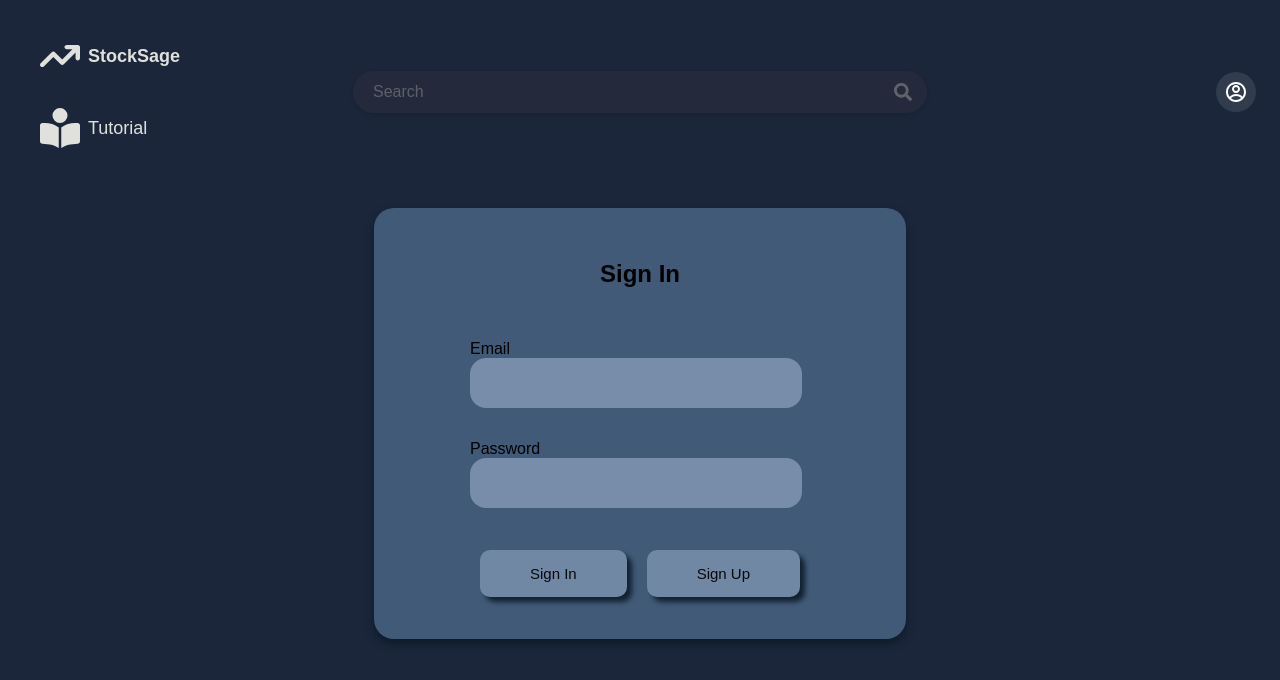
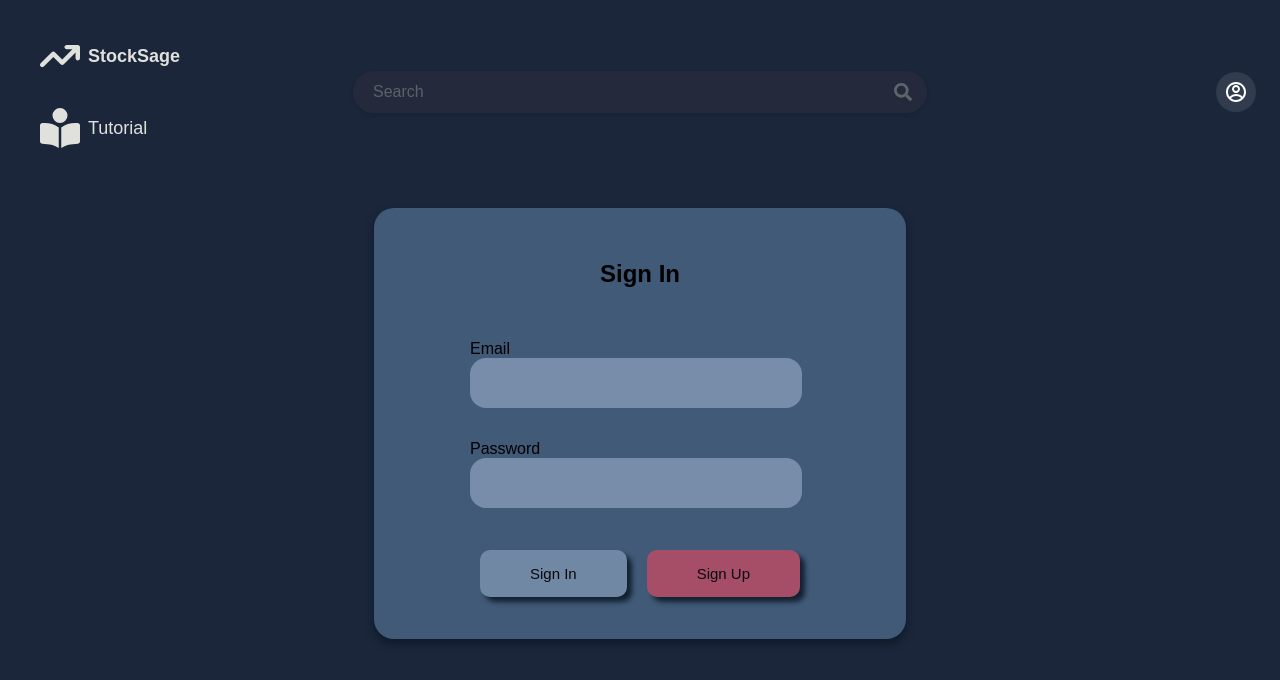
Before and after one commit to Anush-Varma/Trading-Website, a React (Vite) app in the folder client/: page /SignIn in a window 1280 px wide. Shown: the top 680 px of the page. Built offline with nearby package versions, Linux system fonts and the light colour scheme; no server answers; the database is empty.

Commit message:
styling changes and fixed more typos

```diff
--- a/client/src/routes/SignInPage.jsx
+++ b/client/src/routes/SignInPage.jsx
@@ -61,7 +61,14 @@ function SignInPage() {
             </div>
             <div className={styles.signInButton}>
               <Button text="Sign In" onClick={signIn}></Button>
-              <Button text="Sign Up" type="button" onClick={signUp}></Button>
+              <Button
+                text="Sign Up"
+                type="button"
+                onClick={signUp}
+                style={{
+                  backgroundColor: "rgb(178, 77, 103)",
+                }}
+              ></Button>
             </div>
           </form>
         </div>
--- a/client/src/routes/UserStudyPage.jsx
+++ b/client/src/routes/UserStudyPage.jsx
@@ -151,7 +151,7 @@ function PracticePage() {
             plots, Time series, Connected scatter and Enhanced Glyphs. You will
             be tasked to identify if the plots demonstrate a positive, negative
             or neutral trend. You will be given 3 sets of questions. Each set
-            will consist of 10 questions. Each set will be either a time series,
+            will consist of 15 questions. Each set will be either a time series,
             connected scatter or enhanced glyphs. The order of the set will
             randomised. You will be assessed on your ability to identify the
             trends in the plots. Your data and all recorded information will be
```
